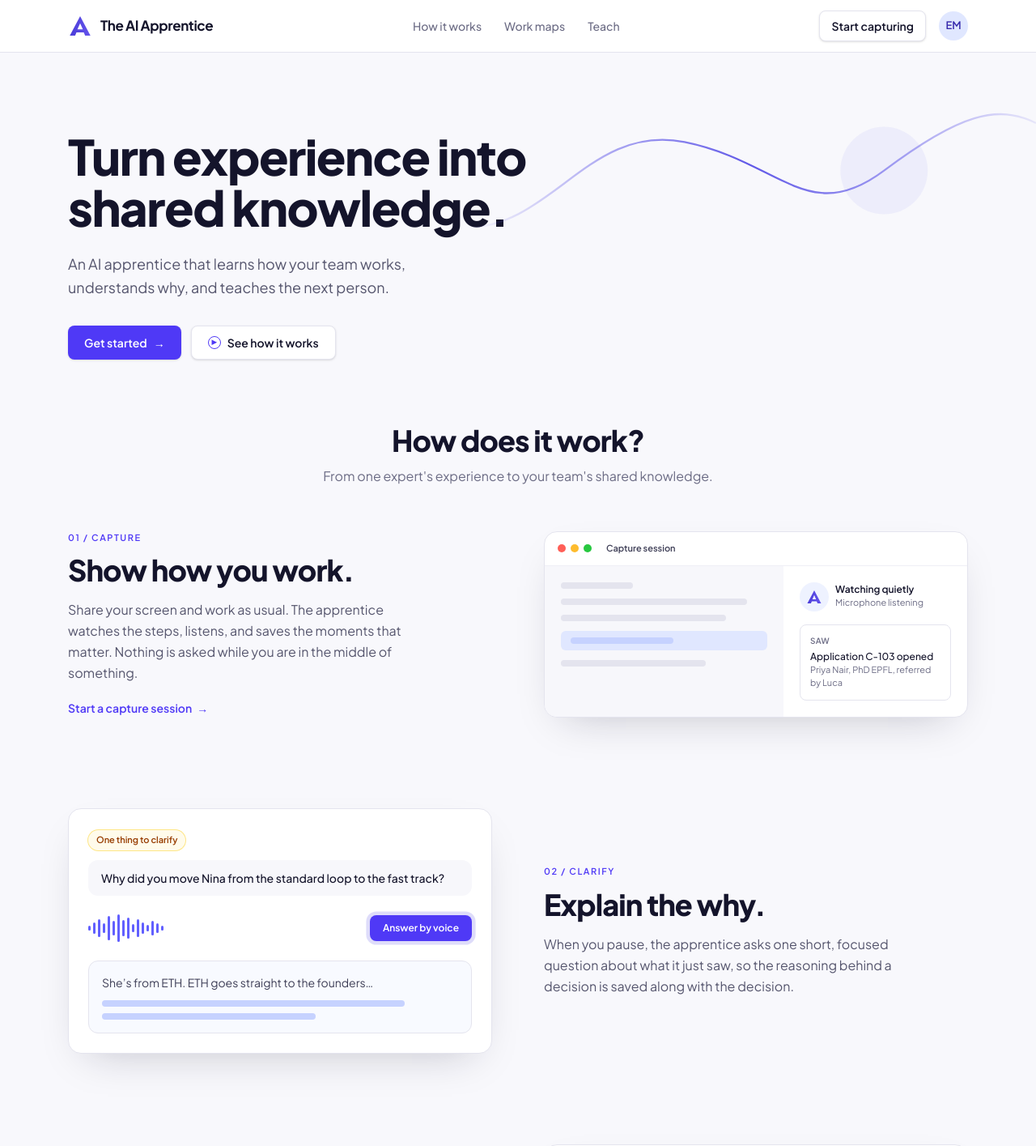
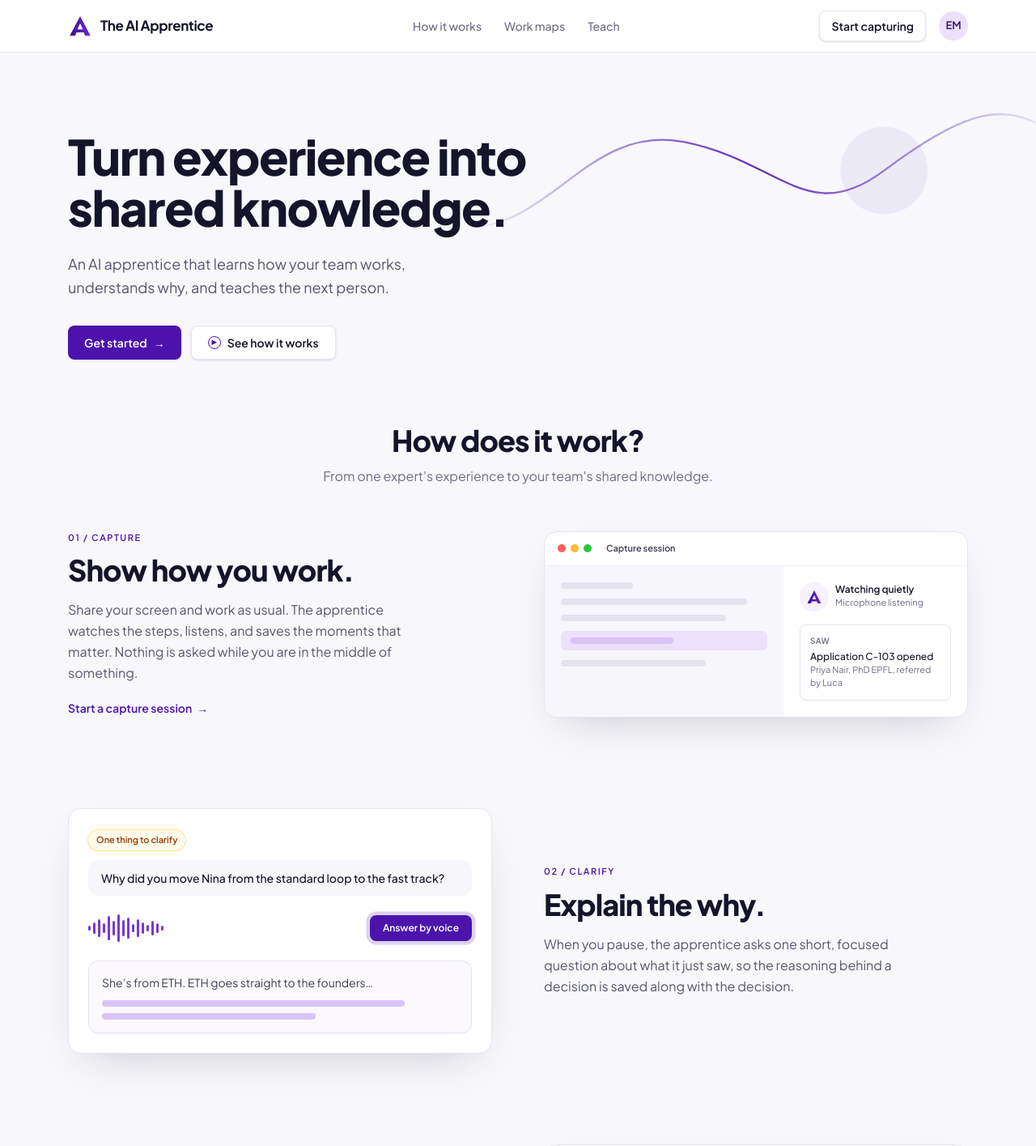
Before and after one commit to hermangalio/ai-apprentice, a Next.js app: page / in a window 1280 px wide. Shown: the top 1415 px of the page at 81% size. Built offline with nearby package versions, Linux system fonts and the light colour scheme.

Commit message:
Change the accent colour to purple (#4b13ab)

```diff
--- a/src/app/globals.css
+++ b/src/app/globals.css
@@ -4,7 +4,7 @@
   --background: #f8f8fc;
   --foreground: #14142b;
   /* The violet of the brand mark. */
-  --brand: #4f46e5;
+  --brand: #4b13ab;
 }
 
 @theme inline {
@@ -26,8 +26,18 @@
   --color-stone-800: #26263d;
   --color-stone-900: #14142b;
 
-  /* The accents are written as `indigo-*` throughout, and Tailwind's own
-     indigo is the violet of the brand mark, so the scale is left alone. */
+  /* The accents are written as `indigo-*` throughout. The scale is
+     redefined as the brand purple, with #4b13ab as the main shade (600). */
+  --color-indigo-50: #f6f1fd;
+  --color-indigo-100: #ece1fb;
+  --color-indigo-200: #d9c4f7;
+  --color-indigo-300: #be9cf0;
+  --color-indigo-400: #9b68e3;
+  --color-indigo-500: #763ad0;
+  --color-indigo-600: #4b13ab;
+  --color-indigo-700: #3e0f8f;
+  --color-indigo-800: #320c73;
+  --color-indigo-900: #260958;
 }
 
 /* The app is designed for a light theme only. */
@@ -42,7 +52,7 @@ body {
 }
 
 ::selection {
-  background: #e0e0fb;
+  background: #e3d3f9;
 }
 
 /* Keyboard focus that matches the brand on every control. */
@@ -66,8 +76,8 @@ textarea:focus {
 
 /* Landing page decoration. */
 @keyframes ai-pulse-ring {
-  0% { box-shadow: 0 0 0 0 rgb(79 70 229 / 0.35); }
-  100% { box-shadow: 0 0 0 10px rgb(79 70 229 / 0); }
+  0% { box-shadow: 0 0 0 0 rgb(75 19 171 / 0.35); }
+  100% { box-shadow: 0 0 0 10px rgb(75 19 171 / 0); }
 }
 .ai-pulse {
   animation: ai-pulse-ring 1.8s ease-out infinite;
--- a/src/app/page.tsx
+++ b/src/app/page.tsx
@@ -14,13 +14,13 @@ export default function Home() {
         <svg className="pointer-events-none absolute right-0 top-10 hidden w-[55%] max-w-3xl md:block" viewBox="0 0 600 200" fill="none" aria-hidden="true">
           <defs>
             <linearGradient id="wave" x1="0" x2="1">
-              <stop offset="0" stopColor="#4f46e5" stopOpacity="0" />
-              <stop offset="0.5" stopColor="#4f46e5" stopOpacity="0.9" />
-              <stop offset="1" stopColor="#4f46e5" stopOpacity="0.1" />
+              <stop offset="0" stopColor="#4b13ab" stopOpacity="0" />
+              <stop offset="0.5" stopColor="#4b13ab" stopOpacity="0.9" />
+              <stop offset="1" stopColor="#4b13ab" stopOpacity="0.1" />
             </linearGradient>
           </defs>
           <path d="M0 150 C 90 150, 130 40, 230 60 S 360 150, 440 90 S 560 20, 600 40" stroke="url(#wave)" strokeWidth="2" />
-          <circle cx="440" cy="90" r="46" fill="#4f46e5" opacity="0.06" />
+          <circle cx="440" cy="90" r="46" fill="#4b13ab" opacity="0.06" />
         </svg>
         <div className="mx-auto max-w-6xl px-5 pb-20 pt-16 sm:pt-24">
           <h1 className="max-w-2xl text-4xl font-extrabold leading-[1.05] tracking-tight sm:text-6xl">
--- a/src/components/SiteHeader.tsx
+++ b/src/components/SiteHeader.tsx
@@ -13,8 +13,8 @@ export function LogoMark({ size = 30 }: { size?: number }) {
     <svg width={size} height={size} viewBox="0 0 32 32" fill="none" aria-hidden="true">
       <defs>
         <linearGradient id="apprentice-mark" x1="0" y1="0" x2="1" y2="0">
-          <stop offset="0" stopColor="#4a3cd8" />
-          <stop offset="1" stopColor="#6454ec" />
+          <stop offset="0" stopColor="#3e0f8f" />
+          <stop offset="1" stopColor="#6a2bd0" />
         </linearGradient>
       </defs>
       <path
--- a/src/components/capture/EventFeed.tsx
+++ b/src/components/capture/EventFeed.tsx
@@ -43,7 +43,7 @@ export function EventFeed({
           </span>
           <span
             className={`shrink-0 rounded-lg px-1.5 text-[10px] uppercase tracking-wide ${
-              e.source === "dom" ? "bg-sky-100 text-sky-800" : "bg-stone-200 text-stone-700"
+              e.source === "dom" ? "bg-indigo-100 text-indigo-800" : "bg-stone-200 text-stone-700"
             }`}
           >
             {e.source}
--- a/src/components/map/WorkMapFlow.tsx
+++ b/src/components/map/WorkMapFlow.tsx
@@ -12,10 +12,10 @@ type Lane = { name: string; description: string; steps: WorkStep[] };
 // takes the finishing colour.
 const LANE_TINT = [
   "bg-indigo-50/70 border-indigo-100",
-  "bg-sky-50/70 border-sky-100",
+  "bg-indigo-50/70 border-indigo-100",
   "bg-emerald-50/60 border-emerald-100",
 ];
-const BADGE_TINT = ["bg-indigo-100 text-indigo-800", "bg-sky-100 text-sky-800", "bg-emerald-100 text-emerald-800"];
+const BADGE_TINT = ["bg-indigo-100 text-indigo-800", "bg-indigo-100 text-indigo-800", "bg-emerald-100 text-emerald-800"];
 
 function lanesOf(map: WorkMap): Lane[] {
   const steps = [...map.steps].sort((a, b) => a.index - b.index);
--- a/src/components/map/WorkMapView.tsx
+++ b/src/components/map/WorkMapView.tsx
@@ -23,7 +23,7 @@ type Props = {
 const POLL_MS = 2500;
 
 const TYPE_STYLE: Record<Guardrail["type"], { label: string; cls: string }> = {
-  limit: { label: "Limit", cls: "bg-sky-100 text-sky-900 ring-sky-200" },
+  limit: { label: "Limit", cls: "bg-indigo-100 text-indigo-900 ring-indigo-200" },
   exception: { label: "Exception", cls: "bg-violet-100 text-violet-900 ring-violet-200" },
   stop_and_ask: { label: "Stop and ask", cls: "bg-rose-100 text-rose-900 ring-rose-200" },
   never: { label: "Never", cls: "bg-stone-800 text-white ring-stone-800" },
--- a/src/components/teach/TeachPanel.tsx
+++ b/src/components/teach/TeachPanel.tsx
@@ -548,8 +548,8 @@ export function TeachPanel({ learnerSessionId, voiceSlot, onIntervention, onSett
 
             {/* Prediction question */}
             {cueVisible && cue && (
-              <section className="rounded-xl border border-sky-300 bg-sky-50 px-3 py-3">
-                <p className="text-[11px] font-semibold uppercase tracking-wide text-sky-900">Your call first</p>
+              <section className="rounded-xl border border-indigo-300 bg-indigo-50 px-3 py-3">
+                <p className="text-[11px] font-semibold uppercase tracking-wide text-indigo-900">Your call first</p>
                 <p className="mt-1.5 text-sm font-semibold leading-snug">{cue.prompt}</p>
                 {!cue.revealed ? (
                   <>
@@ -558,19 +558,19 @@ export function TeachPanel({ learnerSessionId, voiceSlot, onIntervention, onSett
                       onChange={(e) => setCue((c) => (c ? { ...c, answer: e.target.value } : c))}
                       rows={2}
                       placeholder="Say it to the tutor, or type it here"
-                      className="mt-2 w-full rounded-md border border-sky-200 bg-white px-2 py-1.5 text-sm outline-none focus:border-sky-500"
+                      className="mt-2 w-full rounded-md border border-indigo-200 bg-white px-2 py-1.5 text-sm outline-none focus:border-indigo-500"
                     />
                     <button
                       type="button"
                       onClick={() => setCue((c) => (c ? { ...c, revealed: true } : c))}
-                      className="mt-2 rounded-md bg-sky-800 px-3 py-1.5 text-xs font-medium text-white hover:bg-sky-900"
+                      className="mt-2 rounded-md bg-indigo-800 px-3 py-1.5 text-xs font-medium text-white hover:bg-indigo-900"
                     >
                       Show what {who} does
                     </button>
                   </>
                 ) : (
                   <>
-                    <blockquote className="mt-2 border-l-4 border-sky-800 pl-3 text-sm leading-snug">
+                    <blockquote className="mt-2 border-l-4 border-indigo-800 pl-3 text-sm leading-snug">
                       “{cue.quote}”<footer className="mt-1 text-xs text-stone-600">{who}</footer>
                     </blockquote>
                     <p className="mt-2 text-xs text-stone-700">{cue.rule}</p>
@@ -578,7 +578,7 @@ export function TeachPanel({ learnerSessionId, voiceSlot, onIntervention, onSett
                       <button
                         type="button"
                         onClick={() => void logPrediction(true)}
-                        className="rounded-md border border-sky-800 px-3 py-1.5 text-xs font-medium text-sky-900 hover:bg-sky-100"
+                        className="rounded-md border border-indigo-800 px-3 py-1.5 text-xs font-medium text-indigo-900 hover:bg-indigo-100"
                       >
                         I had that
                       </button>
```
Also changed, not shown: src/app/icon.svg.
